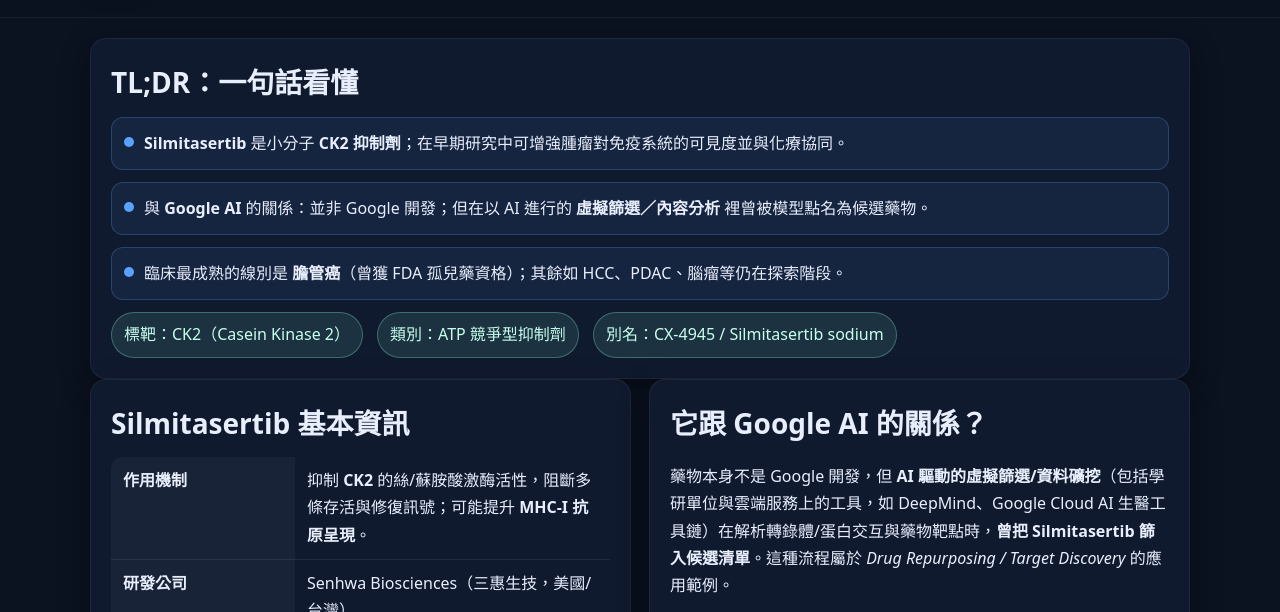
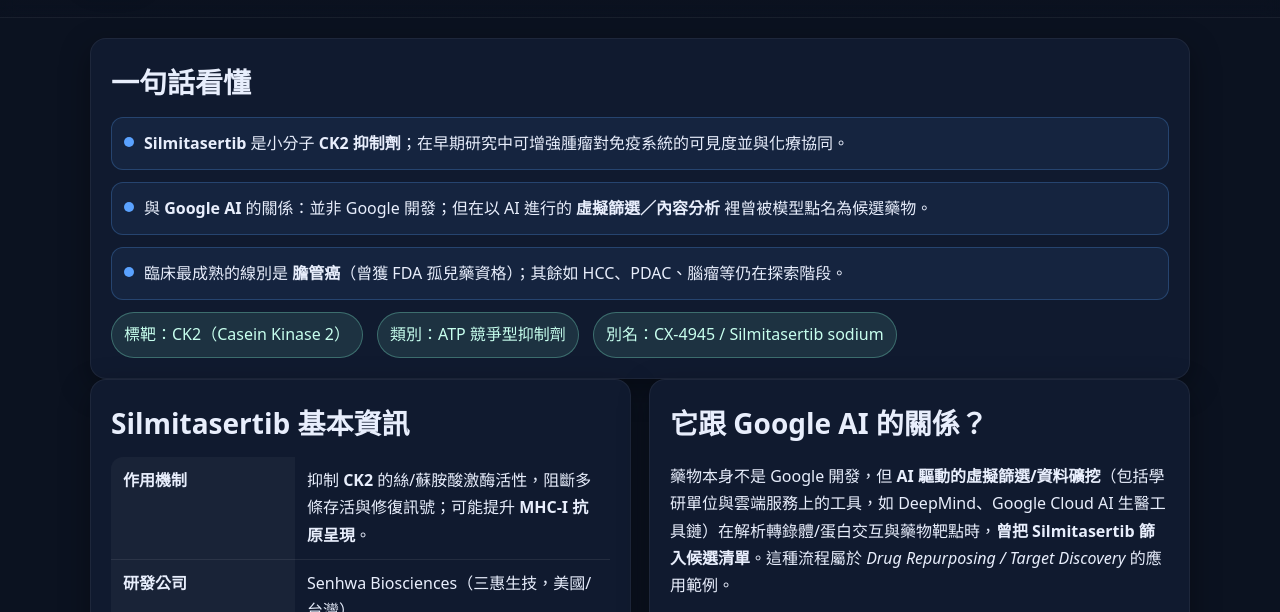
Before and after one commit to yy3114/Silmitasertib-CX-4945--Website, a plain HTML site: page index.html in a window 1280 px wide. Shown: the part 122-734 px from the top of the page. Drawn offline with Linux system fonts and the light colour scheme.

Commit message:
Update TL;DR heading in index.html

```diff
--- a/index.html
+++ b/index.html
@@ -61,7 +61,7 @@ code{background:rgba(255,255,255,.08);padding:2px 6px;border-radius:6px}
     <!-- TL;DR -->
     <section class="grid" id="tldr">
       <div class="card">
-        <h2>TL;DR：一句話看懂</h2>
+        <h2>一句話看懂</h2>
         <div class="tldr">
           <div class="point"><div class="dot"></div><div><strong>Silmitasertib</strong> 是小分子 <strong>CK2 抑制劑</strong>；在早期研究中可增強腫瘤對免疫系統的可見度並與化療協同。</div></div>
           <div class="point"><div class="dot"></div><div>與 <strong>Google AI</strong> 的關係：並非 Google 開發；但在以 AI 進行的 <strong>虛擬篩選／內容分析</strong> 裡曾被模型點名為候選藥物。</div></div>
```
